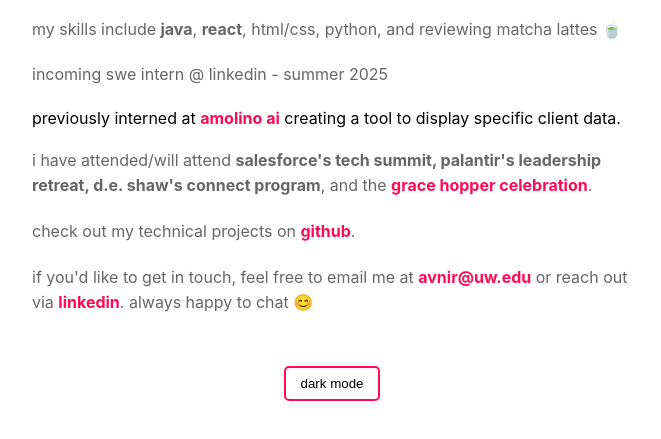
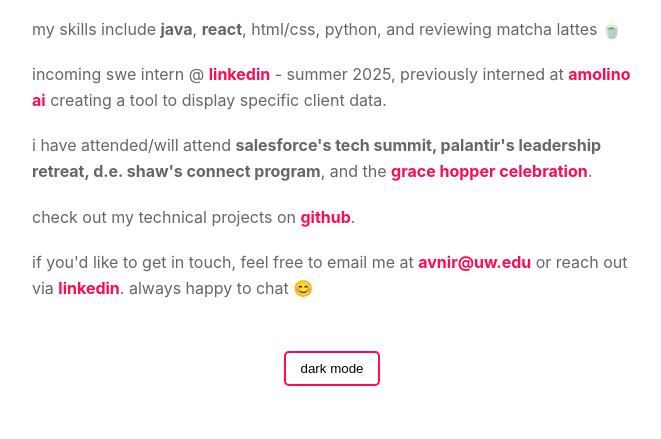
Before and after one commit to avnirao/avnirao.github.io, a plain HTML site: page index.html in a window 1280 px wide. Shown: the part 153-592 px from the top of the page, without its empty margins (308-969 px from the left). Drawn offline with Linux system fonts and the light colour scheme.

Commit message:
linkedin fixes

```diff
--- a/index.html
+++ b/index.html
@@ -152,10 +152,7 @@
         <span class="highlight1">react</span>, html/css, python, and reviewing matcha lattes 🍵
     </p>
   <p>
-    <p>
-        incoming swe intern @ linkedin - summer 2025
-    </p>
-     previously interned at
+    incoming swe intern @ <a href="https://www.linkedin.com" target="_blank" class="highlight">linkedin</a> - summer 2025, previously interned at
         <a href="https://www.amolino.ai" target="_blank" class="highlight">amolino ai</a> creating a tool to display specific client data.
     </p>
        <p>
```
